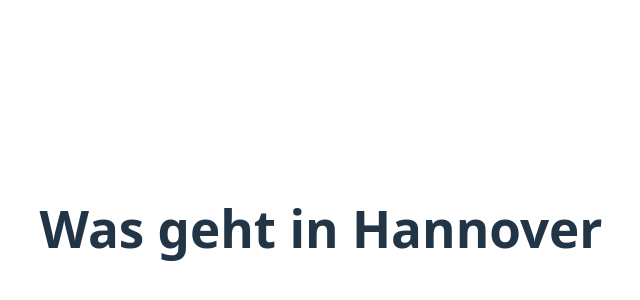
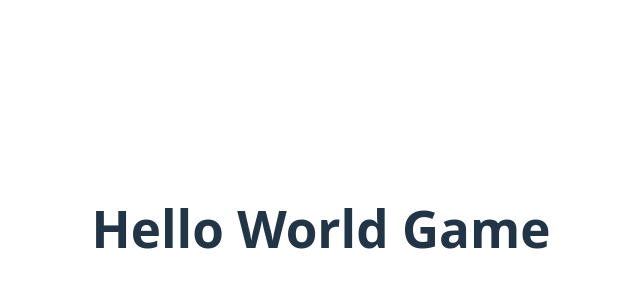
Before and after one commit to cubi4/portfolio, a React (Vite) app: page / in a window 1280 px wide. Shown: the part 172-472 px from the top of the page, without its empty margins (319-959 px from the left). Built offline with nearby package versions, Linux system fonts and the light colour scheme.

Commit message:
HelloWorld in develop

```diff
--- a/src/App.tsx
+++ b/src/App.tsx
@@ -5,7 +5,7 @@
   return (
     <>
       <div>
-        <h1>Was geht in Hannover</h1>
+        <h1>Hello World Game</h1>
         </div>
     </>
   )
```
